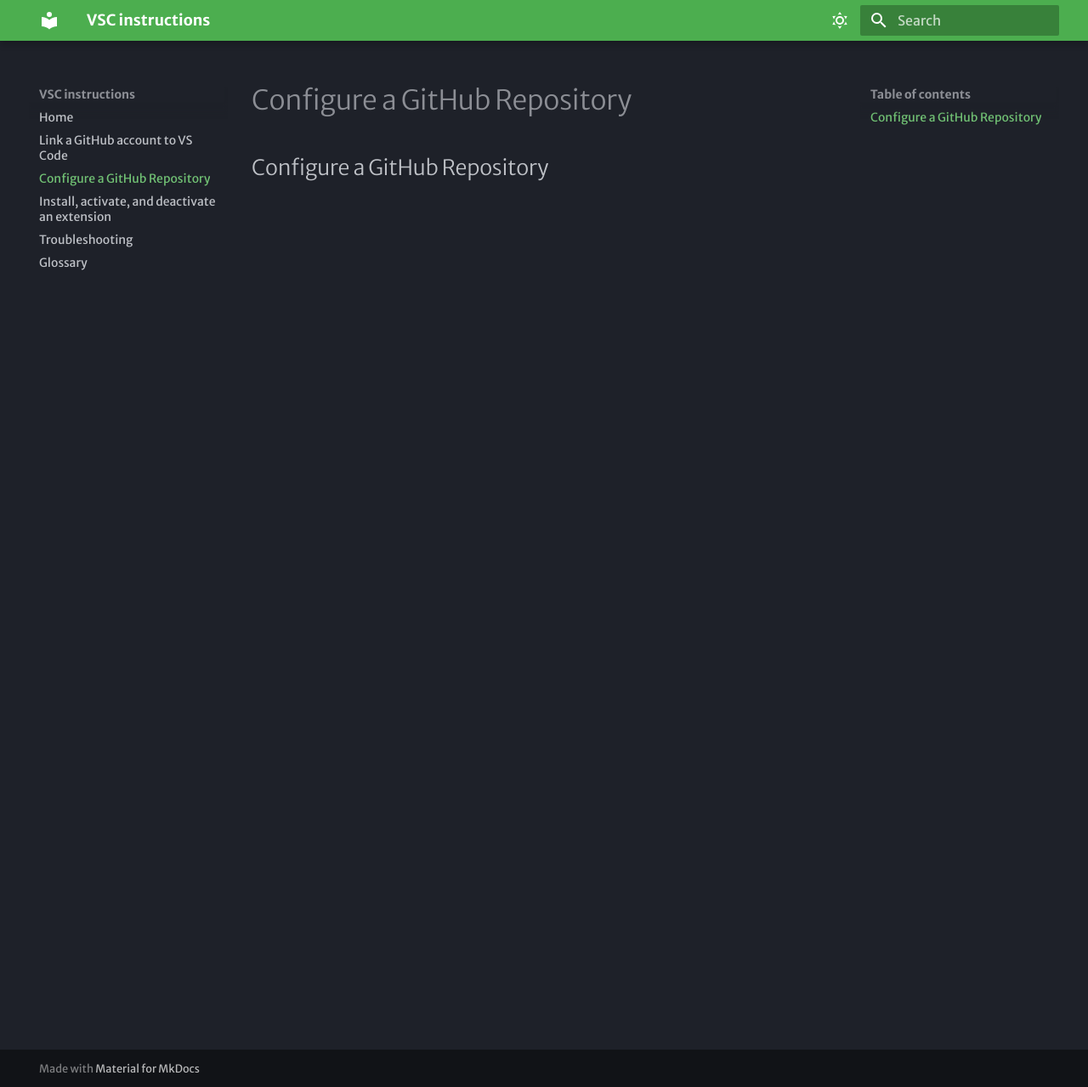
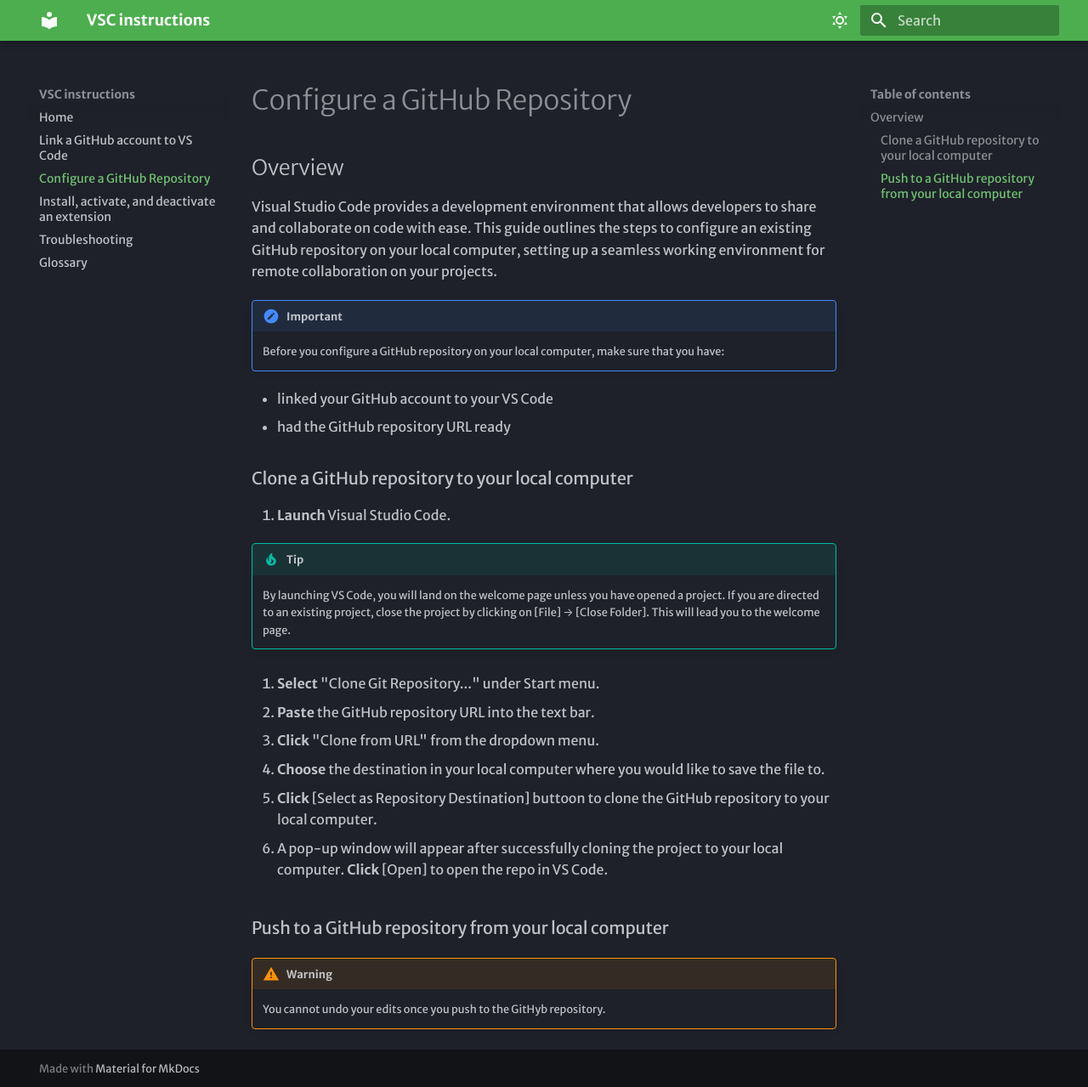
Before and after one commit to DJANG2024/MKDocsMaterial, an MkDocs documentation site: the page built from docs/task2.md, in a window 1280 px wide and 1279 px high. Shown: the whole window at 85% size. Built offline with MkDocs 1.6.1 and Material for MkDocs 9.7.7, drawn with Linux system fonts in a browser that asks for light colours; some web fonts are replaced.

Commit message:
Add  content to task2.md and edit index.md

```diff
--- a/docs/task2.md
+++ b/docs/task2.md
@@ -1 +1,38 @@
-## Configure a GitHub Repository
+## Overview
+
+Visual Studio Code provides a development environment that allows developers to share and collaborate on code with ease. This guide outlines the steps to configure an existing GitHub repository on your local computer, setting up a seamless working environment for remote collaboration on your projects.
+
+!!! important
+    Before you configure a GitHub repository on your local computer, make sure that you have:
+
+- linked your GitHub account to your VS Code
+- had the GitHub repository URL ready
+
+[comment]: <> (### Copy a GitHub repository URL1. <b>Locate</b> the existing project that you would like to collaborate with.2. <b>Click</b> [< > Code] green button.3. <b>Click</b> the copy button to copy the URL to clipboard.)
+
+### Clone a GitHub repository to your local computer
+
+1. <b>Launch</b> Visual Studio Code.
+
+!!! tip "Tip"
+    By launching VS Code, you will land on the welcome page unless you have opened a project. If you are directed to an existing project, close the project by clicking on [File] → [Close Folder]. This will lead you to the welcome page.
+
+2. <b>Select</b> "Clone Git Repository..." under Start menu.
+
+3. <b>Paste</b> the GitHub repository URL into the text bar.
+
+4. <b>Click</b> "Clone from URL" from the dropdown menu.
+
+5. <b>Choose</b> the destination in your local computer where you would like to save the file to.
+
+6. <b>Click</b> [Select as Repository Destination] buttoon to clone the GitHub repository to your local computer.
+
+7. A pop-up window will appear after successfully cloning the project to your local computer. <b>Click</b> [Open] to open the repo in VS Code.
+
+
+### Push to a GitHub repository from your local computer
+
+!!! warning "Warning"
+    You cannot undo your edits once you push to the GitHyb repository.
+
+[comment]: <> (maybe also add how to commit and push to a github repo)
```
Also changed, not shown: docs/index.md (+5 -4 lines).
